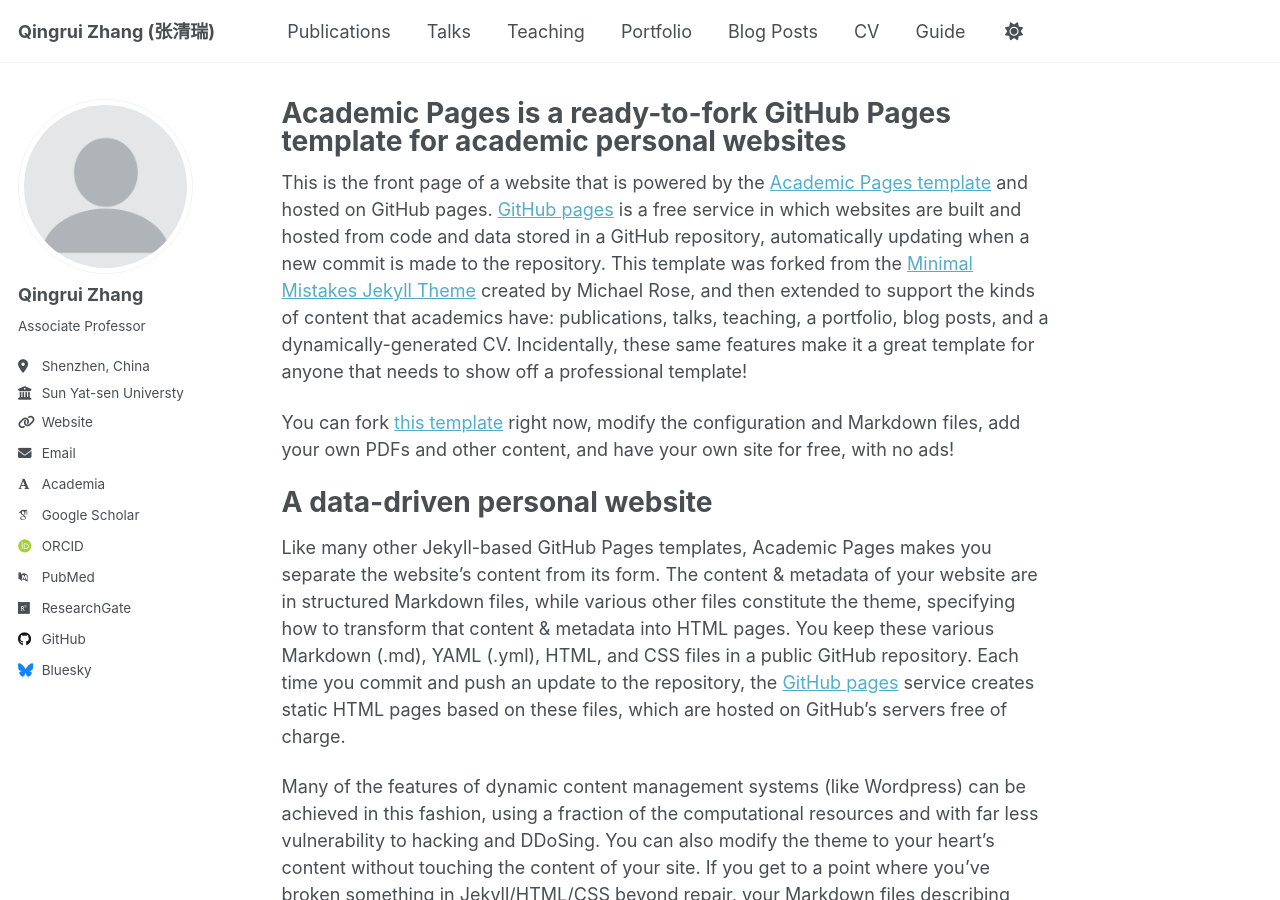
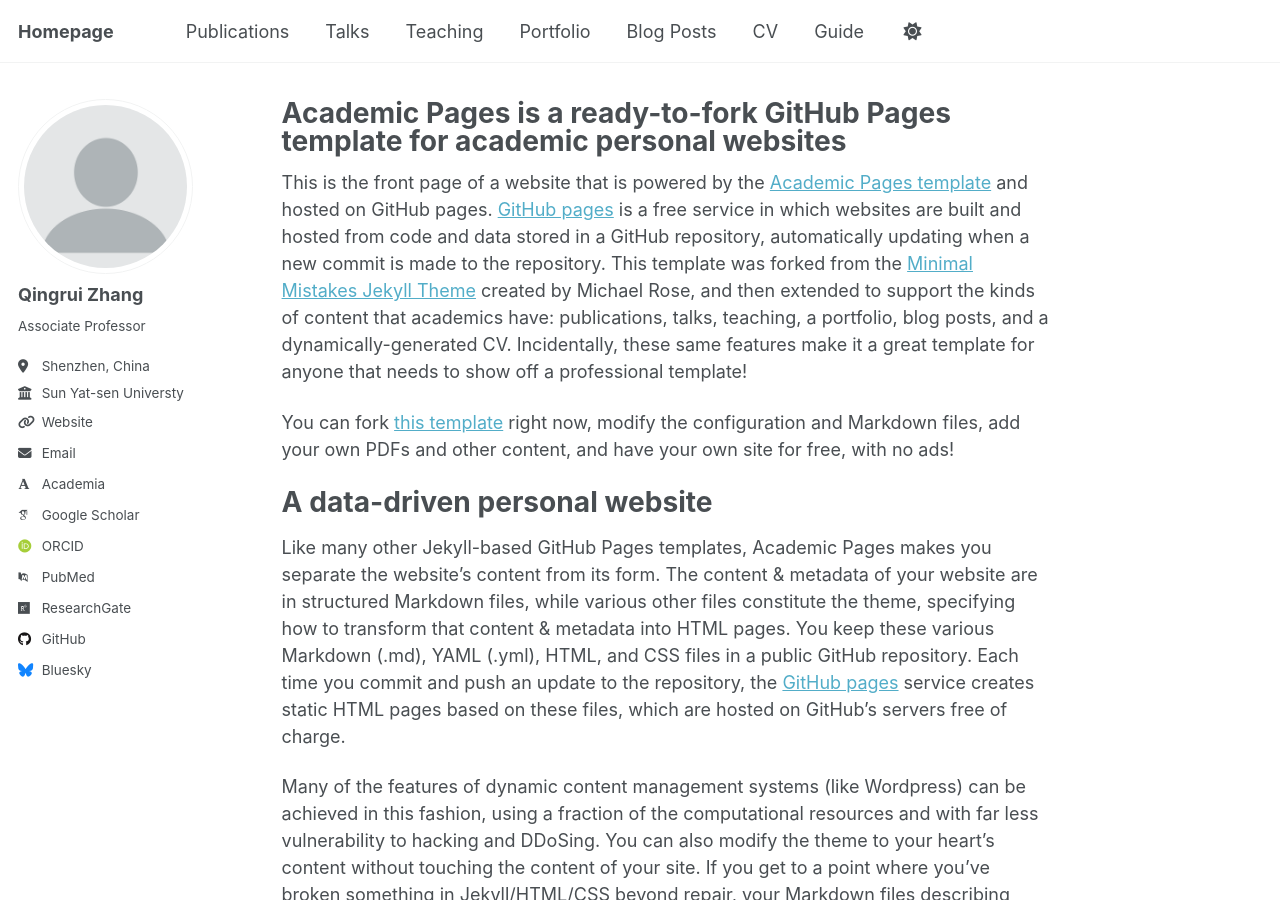
Before and after one commit to QR-Zhang/QR-Zhang.github.io, a Jekyll site: the page built from _pages/about.md, in a window 1280 px wide and 900 px high. Built offline with Jekyll 4.4.1, drawn with Linux system fonts in a browser that asks for light colours; some web fonts are replaced; a script that is not in the unit is left out.

Commit message:
Update _config.yml

```diff
--- a/_config.yml
+++ b/_config.yml
@@ -9,7 +9,7 @@
 # Basic Site Settings
 locale                   : "en-US"
 site_theme               : "default" # Currently available options are "default", "air"
-title                    : "Qingrui Zhang (张清瑞)"
+title                    : "Homepage"
 title_separator          : "-"
 name                     : &name "Qingrui Zhang"
 description              : &description "Your Name's academic portfolio"   # Update this with a general description of your site, this is the default if not overridden by a page
```
